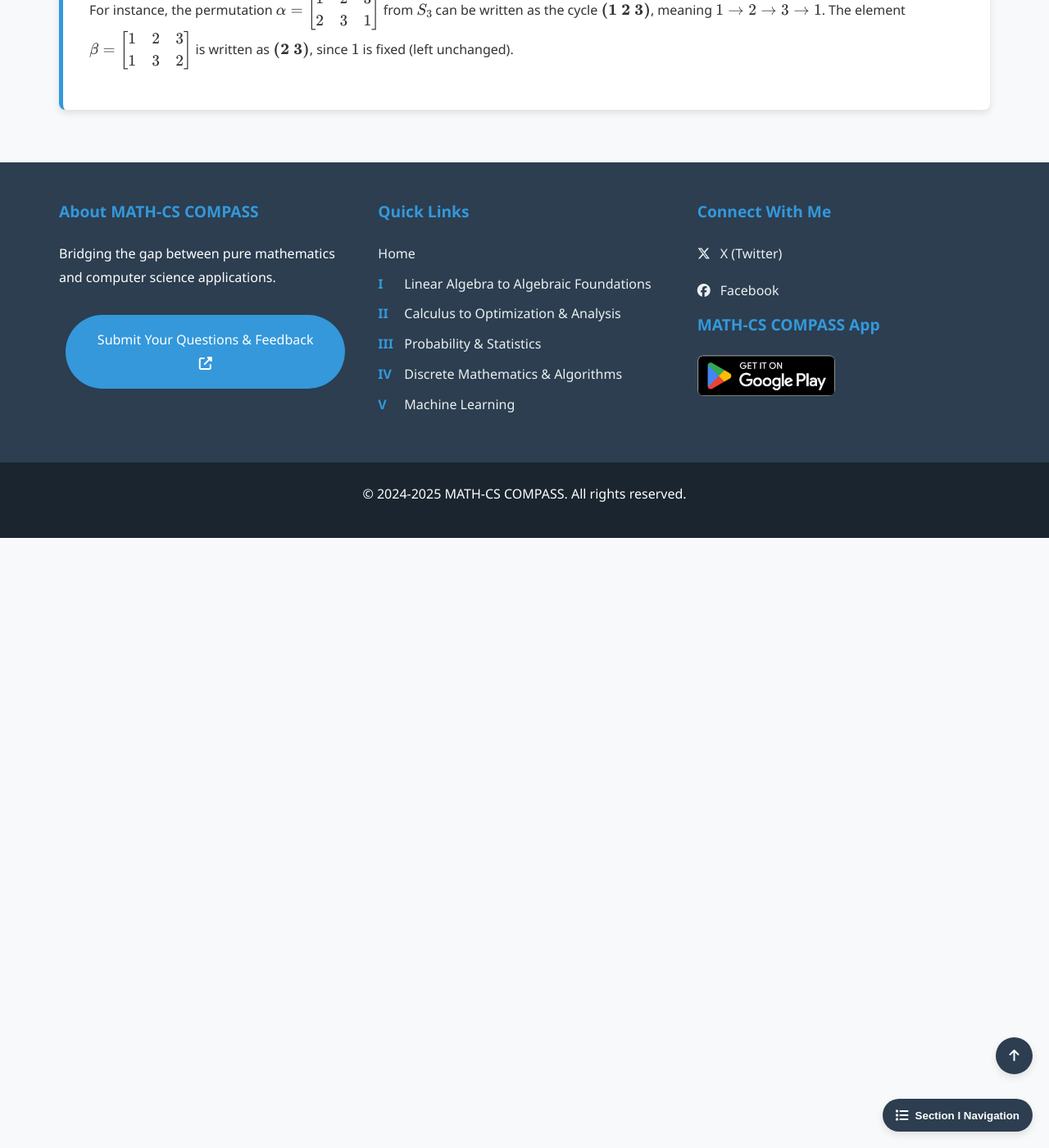
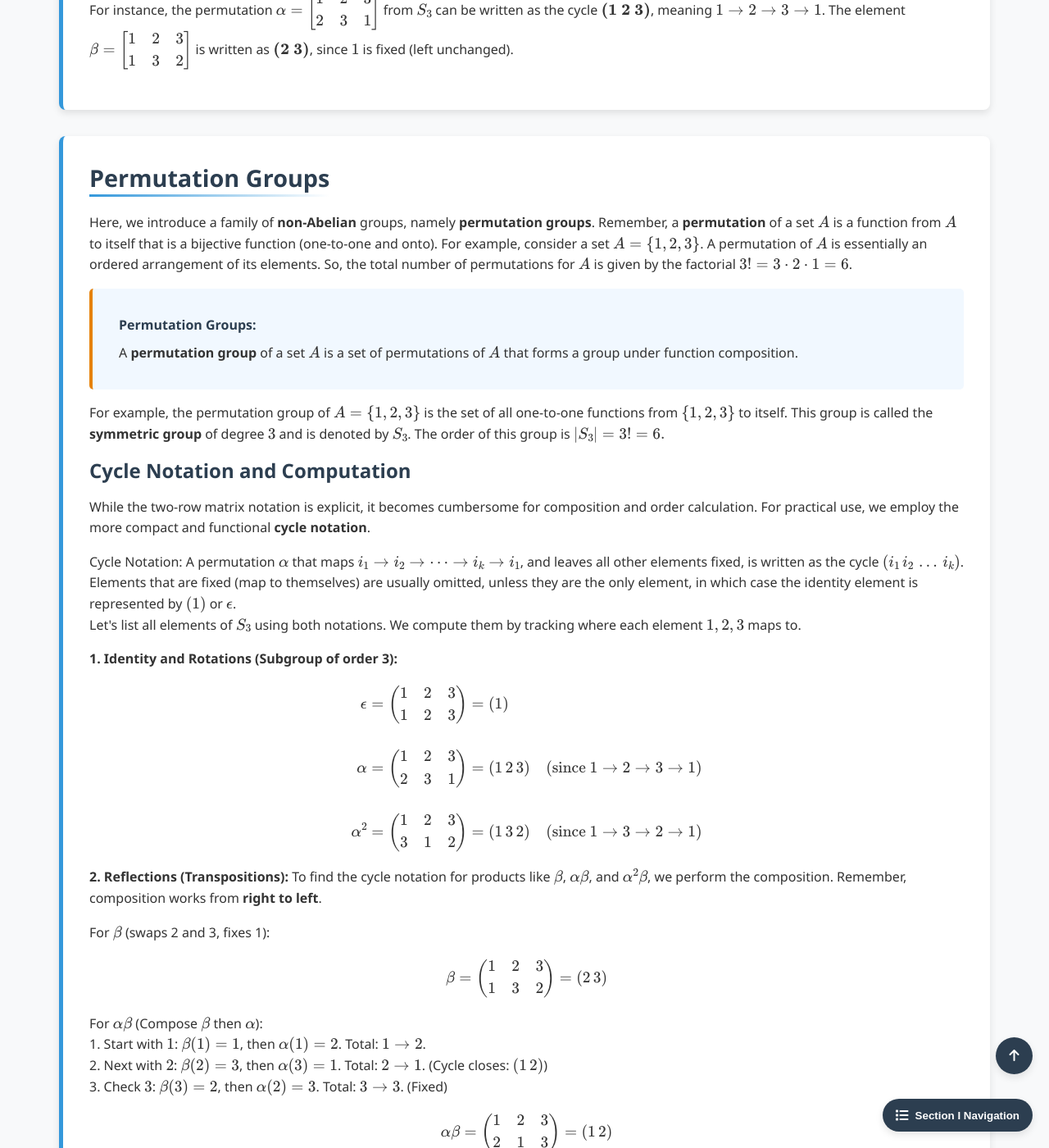
Before and after one commit to Yusukey01/yusukey01.github.io, a Jekyll site: the page built from Mathematics/Linear_algebra/cyclic_groups.html, in a window 1280 px wide and 1400 px high, scrolled down 8281 px. Shown: the whole window at 82% size. Built offline with Jekyll 4.4.1, drawn with Linux system fonts in a browser that asks for light colours; some of the changed text lies outside the part shown.

Commit message:
Start Section I-16 More Finite Group

```diff
--- a/Mathematics/Linear_algebra/cyclic_groups.html
+++ b/Mathematics/Linear_algebra/cyclic_groups.html
@@ -462,6 +462,102 @@ uses_python: false
 
             </section>
 
+            <section id="permutation" class="section-content">
+                <h2>Permutation Groups</h2>
+                <p>
+                    Here, we introduce a family of <strong>non-Abelian</strong> groups, namely <strong>permutation groups</strong>.
+                    Remember, a <strong>permutation</strong> of a set \(A\) is a function from \(A\) to itself that is a bijective function
+                    (one-to-one and onto). For example, consider a set \(A = \{1, 2, 3\}\). A permutation of \(A\) is essentially an ordered
+                    arrangement of its elements. So, the total number of permutations for \(A\) is given by the factorial \(3! = 3 \cdot 2 \cdot 1 = 6\).
+                </p>
+
+                <div class="theorem">
+                    <span class="theorem-title">Permutation Groups:</span>
+                    A <strong>permutation group</strong> of a set \(A\) is a set of permutations of \(A\) that forms a group
+                    under function composition.
+                </div>
+
+                <p>
+                    For example, the permutation group of \(A = \{1, 2, 3\}\) is the set of all one-to-one functions from \(\{1, 2, 3\}\) to itself. This group is called the <strong>symmetric group</strong> of degree \(3\) and is denoted by \(S_3\). The order of this group is \(|S_3| = 3! = 6.\)
+                </p>
+
+                <h3>Cycle Notation and Computation</h3>
+                <p>
+                    While the two-row matrix notation is explicit, it becomes cumbersome for composition and order calculation.
+                    For practical use, we employ the more compact and functional <strong>cycle notation</strong>.
+                </p>
+
+                <div class="definition">
+                    <span class="definition-title">Cycle Notation:</span>
+                    A permutation \(\alpha\) that maps \(i_1 \to i_2 \to \cdots \to i_k \to i_1\), and leaves all other elements fixed, is written as the cycle \(\left(i_{1}\, i_{2}\, \ldots\, i_{k}\right)\). Elements that are fixed (map to themselves) are usually omitted, unless they are the only element, in which case the identity element is represented by \((1)\) or \(\epsilon\).
+                </div>
+
+                <p>
+                    Let's list all elements of \(S_3\) using both notations. We compute them by tracking where each element \(1, 2, 3\) maps to.
+                </p>
+
+                <p>
+                    <strong>1. Identity and Rotations (Subgroup of order 3):</strong>
+                    \[
+                    \begin{align*}
+                    \epsilon &= \begin{pmatrix} 1 & 2 & 3 \\ 1 & 2 & 3 \end{pmatrix} = (1) \\\\
+                    \alpha &= \begin{pmatrix} 1 & 2 & 3 \\ 2 & 3 & 1 \end{pmatrix} = (1\, 2\, 3) \quad (\text{since } 1\to 2\to 3\to 1) \\\\
+                    \alpha^2 &= \begin{pmatrix} 1 & 2 & 3 \\ 3 & 1 & 2 \end{pmatrix} = (1\, 3\, 2) \quad (\text{since } 1\to 3\to 2\to 1)
+                    \end{align*}
+                    \]
+                </p>
+
+                <p>
+                    <strong>2. Reflections (Transpositions):</strong>
+                    To find the cycle notation for products like \(\beta\), \(\alpha\beta\), and \(\alpha^2\beta\), we perform the composition.
+                    Remember, composition works from <strong>right to left</strong>.
+                </p>
+
+                <p>
+                    For \(\beta\) (swaps 2 and 3, fixes 1):
+                    \[
+                    \beta = \begin{pmatrix} 1 & 2 & 3 \\ 1 & 3 & 2 \end{pmatrix} = (2\, 3)
+                    \]
+                </p>
+
+                <p>
+                    For \(\alpha\beta\) (Compose \(\beta\) then \(\alpha\)):
+                    <br>
+                    1. Start with \(1\): \(\beta(1)=1\), then \(\alpha(1)=2\). Total: \(1 \to 2\).
+                    <br>
+                    2. Next with \(2\): \(\beta(2)=3\), then \(\alpha(3)=1\). Total: \(2 \to 1\). (Cycle closes: \((1\, 2)\))
+                    <br>
+                    3. Check \(3\): \(\beta(3)=2\), then \(\alpha(2)=3\). Total: \(3 \to 3\). (Fixed)
+                    \[
+                    \alpha\beta = \begin{pmatrix} 1 & 2 & 3 \\ 2 & 1 & 3 \end{pmatrix} = (1\, 2)
+                    \]
+                </p>
+
+                <p>
+                    For \(\alpha^2\beta\) (Compose \(\beta\) then \(\alpha^2\)):
+                    <br>
+                    1. Start with \(1\): \(\beta(1)=1\), then \(\alpha^2(1)=3\). Total: \(1 \to 3\).
+                    <br>
+                    2. Next with \(3\): \(\beta(3)=2\), then \(\alpha^2(2)=1\). Total: \(3 \to 1\). (Cycle closes: \((1\, 3)\))
+                    <br>
+                    3. Check \(2\): \(\beta(2)=3\), then \(\alpha^2(3)=2\). Total: \(2 \to 2\). (Fixed)
+                    \[
+                    \alpha^2\beta = \begin{pmatrix} 1 & 2 & 3 \\ 3 & 2 & 1 \end{pmatrix} = (1\, 3)
+                    \]
+                </p>
+
+                <div class="theorem">
+                    <span class="theorem-title">Symmetric Group:</span>
+                    Let \(A = \{1, 2, \cdots, n-1, n\}\). The set of all permutations of \(A\) is called the <strong>symmetric group</strong> of
+                    degree \(n\) and is denoted by \(S_n\). Elements of this group are written by:
+                    \[
+                    \alpha = \begin{pmatrix} 1 & 2 & \cdots & n-1 & n \\  \alpha(1) & \alpha(2) & \cdots & \alpha(n-1) & \alpha(n) \end{pmatrix}.
+                    \]
+                    \(S_n\) has the \(n \cdot (n-1) \cdots 3 \cdot 2 \cdot 1 = n!\) elements.
+                </div>
+
+            </section>
+
         </div>
 
         <script src="/js/main.js"></script>
```
